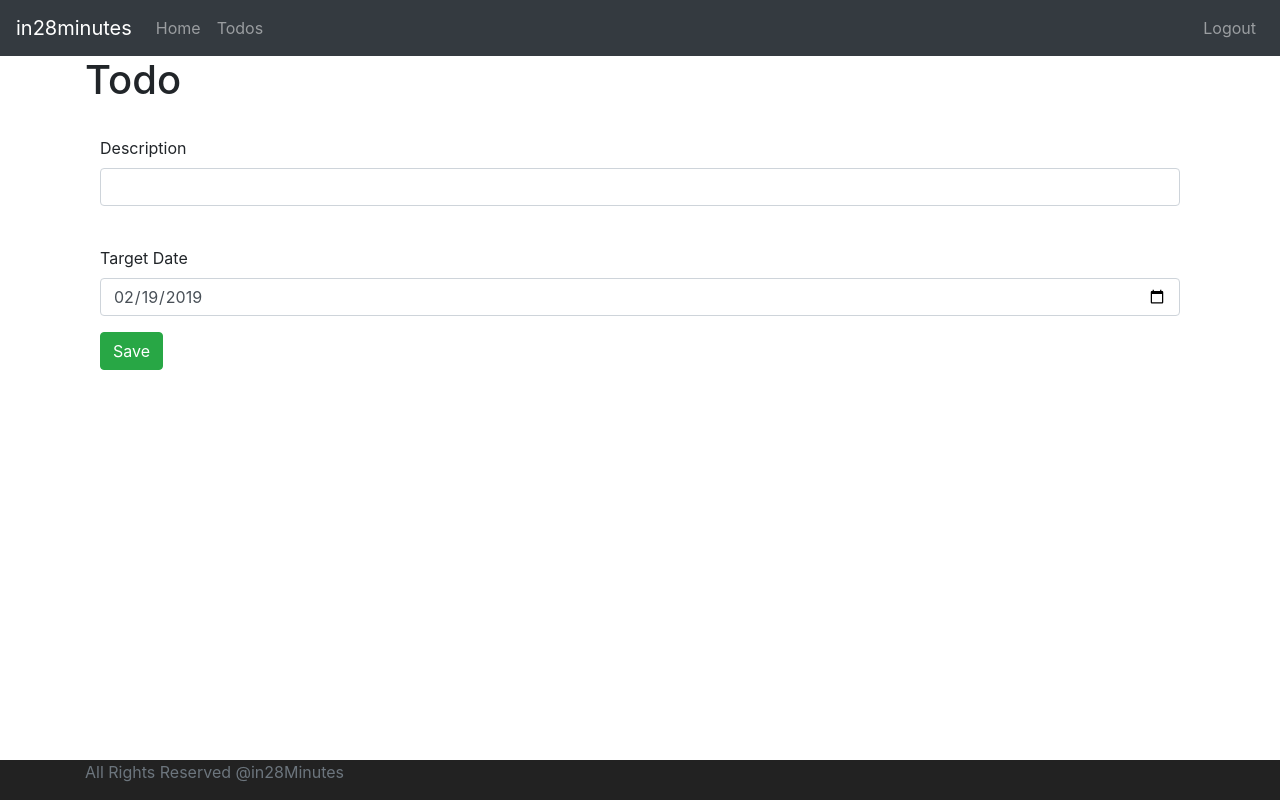
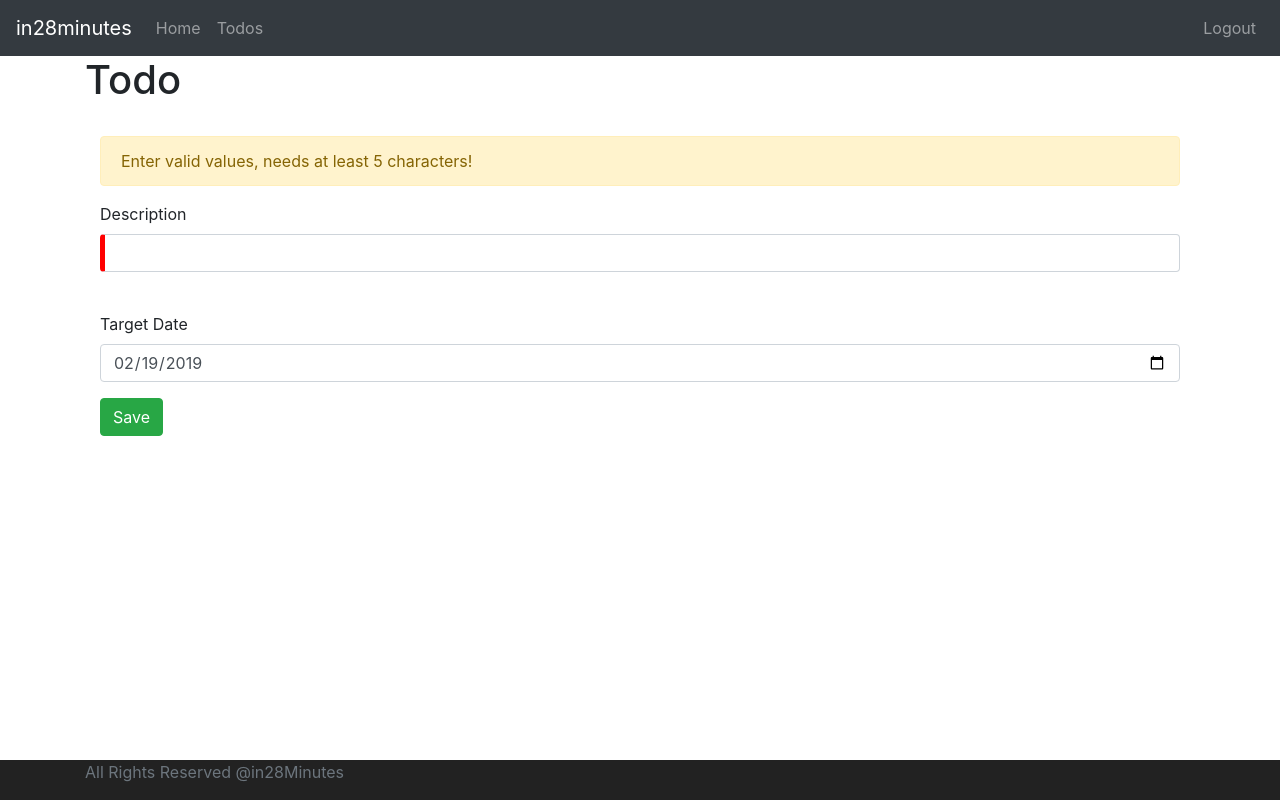
Before and after one commit to hollymiller525/ToDoApp, an Angular app: page /todos/1 in a window 1280 px wide. Built offline with nearby package versions, Linux system fonts and the light colour scheme; no server answers; sample sign-in values are in the browser's storage.

Commit message:
including the post method

```diff
--- a/src/app/list-todos/list-todos.component.html
+++ b/src/app/list-todos/list-todos.component.html
@@ -31,4 +31,10 @@
     </tr>
   </tbody>
 </table>
+
+
+<div class="row">
+  <button (click)=addTodo() class="btn btn-success">Add</button>
+
 </div>
+</div>
--- a/src/app/list-todos/list-todos.component.ts
+++ b/src/app/list-todos/list-todos.component.ts
@@ -50,13 +50,13 @@ export class ListTodosComponent implements OnInit {
   constructor(
     private todoService: TodoDataService,
     private router: Router
-    ) { }
+  ) { }
 
   ngOnInit() {
     this.refreshTodos();
   }
 
-  refreshTodos(){
+  refreshTodos() {
     // when hitting a http method make sure to always return back as observable
     this.todoService.retrieveAllTodos('in28minutes').subscribe(
       response => {
@@ -78,7 +78,13 @@ export class ListTodosComponent implements OnInit {
     )
   }
 
-  updateTodo(id){
+  updateTodo(id) {
     this.router.navigate(['todos', id]);
   }
+
+  addTodo(id) {
+
+    // by putting -1 we are saying we don't want any data in the form as we are trying to create a new todo
+    this.router.navigate(['todos', -1]);
+  }
 }
--- a/src/app/service/data/todo-data.service.ts
+++ b/src/app/service/data/todo-data.service.ts
@@ -32,4 +32,12 @@ export class TodoDataService {
     // the url here is passing three arguements ( username, id and the body(todo))
     return this.http.put(`http://localhost:8181/users/${username}/todos/${id}`, todo)
   }
+
+  // the todo needs to be passed to ensure that the details of the todo are updated
+  createTodo(username, todo) {
+
+    // the url here is passing two arguements ( username, the body(todo))
+    // the id is not present in this uri as you are creating the todo so doesn't have a id to search for
+    return this.http.post(`http://localhost:8181/users/${username}/todos`, todo)
+  }
 }
--- a/src/app/todo/todo.component.css
+++ b/src/app/todo/todo.component.css
@@ -0,0 +1,5 @@
+
+/* default angular class that goes on any invalid fields */
+.ng-invalid:not(form) {
+    border-left: 5px solid red;
+}
--- a/src/app/todo/todo.component.html
+++ b/src/app/todo/todo.component.html
@@ -3,23 +3,27 @@
 
 <div class="container">
 
+  <div class="alert alert-warning" *ngIf="todoForm.dirty && targetDescription.invalid">Enter valid values!</div>
+  <div class="alert alert-warning" *ngIf="targetDescription.invalid">Enter valid values, needs at least 5 characters!</div>
+
+  <!-- ngSubmit means when this form in submitted call this method -->
+  <form (ngSubmit)="!todoForm.invalid && saveTodo()" #todoForm="ngForm">
     <fieldset class="form-group">
       <label>Description</label>
 
       <!-- using the banana in a box here to map the correct data -->
-    <input type="text" [(ngModel)]="todo.description" class="form-control" name="description" required="required">
+      <input type="text" [(ngModel)]="todo.description" #targetDescription="ngModel" class="form-control" name="description" required="required" minlength="5">
     </fieldset>
 
     <br>
 
     <fieldset class="form-group">
       <label>Target Date</label>
-    <input type="date"
-    [ngModel]="todo.targetDate | date:'yyyy-MM-dd'"
-    (ngModelChange)="todo.targetDate = $event"
+      <input type="date" [ngModel]="todo.targetDate | date:'yyyy-MM-dd'" (ngModelChange)="todo.targetDate = $event"
         class="form-control" name="targetDate" required="required">
     </fieldset>
 
-
-  <button class="btn btn-success" (click)="saveTodo()">Save</button>
+    <!-- when you have a submit button in a form you don't have to handle and click button but instead on the form -->
+    <button type="submit" class="btn btn-success">Save</button>
+  </form>
 </div>
--- a/src/app/todo/todo.component.ts
+++ b/src/app/todo/todo.component.ts
@@ -24,15 +24,32 @@ export class TodoComponent implements OnInit {
     this.id = this.route.snapshot.params['id']
 
     // if service takes to long to return data this line of code makes sure that the todo object isn't empty
-    this.todo = new Todo(1, '', false, new Date())
+    this.todo = new Todo(this.id, '', false, new Date())
 
+    // only call this if there is an id present ( when its a new to do don't need to call the service to retrive the data as there isn't any)
+    if (this.id != -1) {
       // able to return all the data from the todo
       this.todoService.retrieveTodo('in28minutes', this.id).subscribe(
         data => this.todo = data
       )
     }
+  }
 
   saveTodo() {
+    // don't call an update call a create instead
+    //CREATE
+    if (this.id != -1) {
+      this.todoService.createTodo('in28minutes', this.todo).subscribe(
+        data => {
+          console.log(data)
+
+          this.router.navigate(['todos'])
+        }
+      )
+    }
+
+    //UPDATE
+    else {
       this.todoService.updateTodo('in28minutes', this.id, this.todo).subscribe(
         data => {
           console.log(data)
@@ -42,3 +59,4 @@ export class TodoComponent implements OnInit {
       )
     }
   }
+}
```
Lines whose indentation alone changed are shown as unchanged.
